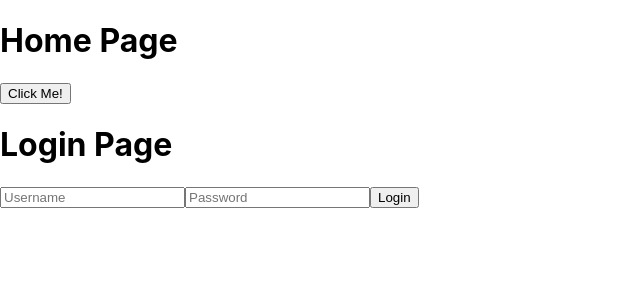
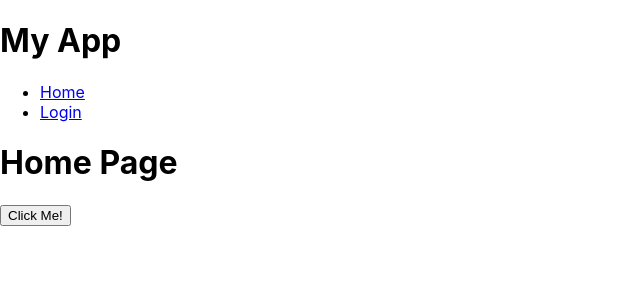
Before and after one commit to mecsung/CTAPDEVL-BSCS231A, a React (Create React App) app in the folder frontend/: page / in a window 1280 px wide. Shown: the top 300 px of the page, without its empty margins (0-640 px from the left). Built offline with nearby package versions, Linux system fonts and the light colour scheme.

Commit message:
working navbar
done

```diff
--- a/frontend/src/App.js
+++ b/frontend/src/App.js
@@ -3,11 +3,15 @@
 // pages and components
 import Home from './pages/Home';
 import Login from './pages/Login';
+import Navbar from './components/navbar';
 
 function App() {
   return (
     <div className="App">
       <BrowserRouter>
+
+        <Navbar/>
+
         <div className="pages">
           <Routes>
             <Route
@@ -20,7 +24,7 @@
         <div className="Login">
           <Routes>
             <Route
-              path='/'
+              path='/login'
               element={<Login />}
             />
           </Routes>
--- /dev/null
+++ b/frontend/src/components/navbar.js
@@ -0,0 +1,24 @@
+import { Link } from "react-router-dom";
+
+const Navbar = () => {
+    return (
+        <header>
+            <div className="container">
+                <h1>My App</h1>
+                <nav>
+                    <ul>
+                        <li>
+                            <Link to='/'>Home</Link>
+                        </li>
+                        <li>
+                            <Link to='/login'>Login</Link>
+                        </li>
+
+                    </ul>
+                </nav>
+            </div>
+        </header>
+    );
+};
+
+export default Navbar;
```
